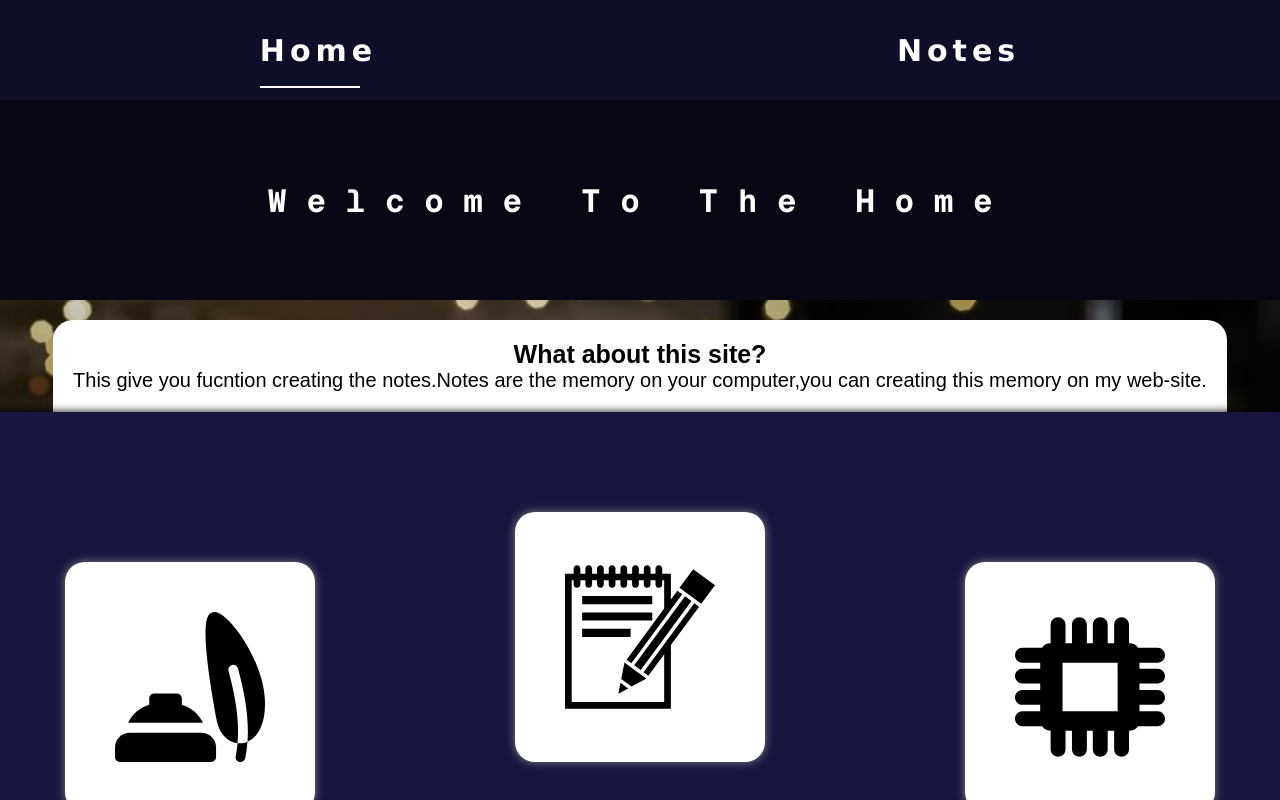
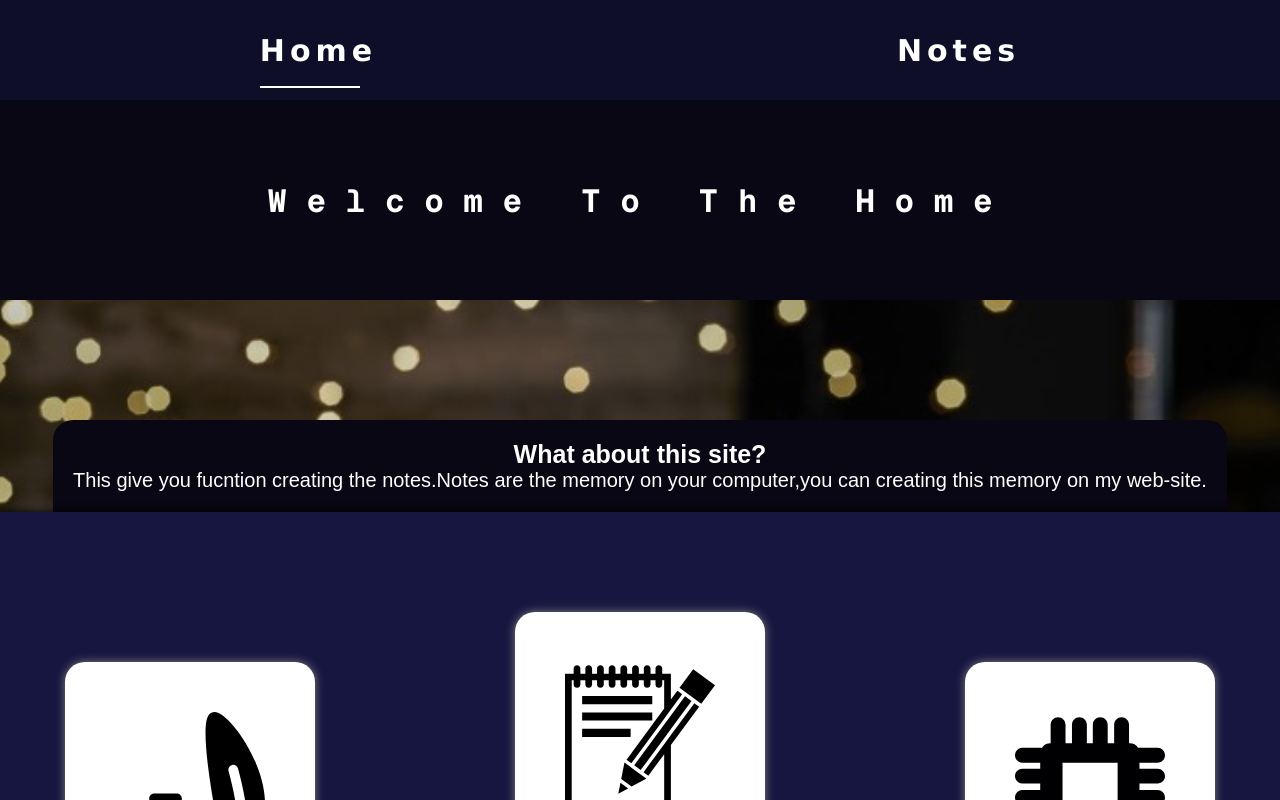
Before and after one commit to Simfort/notes-site.github.io, a React (Vite) app: page / in a window 1280 px wide. Shown: the top 800 px of the page. Built offline with nearby package versions, Linux system fonts and the light colour scheme; a web font is replaced by a local one.

Commit message:
modificated:AboutSectionH

```diff
--- a/src/components/AboutSectionH/AboutSectH.scss
+++ b/src/components/AboutSectionH/AboutSectH.scss
@@ -15,8 +15,9 @@
     background-position: center;
 
     .section-about__text {
-        background-color: white;
-        color: black;
+        margin-top: 100px;
+        background-color: rgb(9, 7, 19);
+        color: rgb(255, 255, 255);
         border-top-left-radius: 20px;
         border-top-right-radius: 20px;
         padding: 20px;
--- a/src/styles/AboutSectionH/AboutSectH.css
+++ b/src/styles/AboutSectionH/AboutSectH.css
@@ -1,21 +1,21 @@
 /*
 Error: Invalid CSS after "&.": expected class name, was "--1"
-        on line 71 of ./src/components/AboutSectionH/AboutSectH.scss
+        on line 72 of ./src/components/AboutSectionH/AboutSectH.scss
 
-66:                 padding: 50px;
-67:                 box-shadow: 0 0 10px gray;
-68:                 border-radius: 20px;
-69:                 background-color: white;
-70:
-71:                 &.--1 {
-72:                     margin-top: 50px;
-73:
-74:                 }
-75:
-76:                 &.--3 {
+67:                 padding: 50px;
+68:                 box-shadow: 0 0 10px gray;
+69:                 border-radius: 20px;
+70:                 background-color: white;
+71:
+72:                 &.--1 {
+73:                     margin-top: 50px;
+74:
+75:                 }
+76:
+77:                 &.--3 {
 
 Backtrace:
-./src/components/AboutSectionH/AboutSectH.scss:71
+./src/components/AboutSectionH/AboutSectH.scss:72
 /usr/share/rubygems-integration/all/gems/sass-3.7.4/lib/sass/scss/parser.rb:1308:in `expected'
 /usr/share/rubygems-integration/all/gems/sass-3.7.4/lib/sass/scss/parser.rb:1238:in `expected'
 /usr/share/rubygems-integration/all/gems/sass-3.7.4/lib/sass/scss/parser.rb:1233:in `tok!'
@@ -113,4 +113,4 @@ Backtrace:
 body:before {
   white-space: pre;
   font-family: monospace;
-  content: "Error: Invalid CSS after \"&.\": expected class name, was \"--1\"\A         on line 71 of ./src/components/AboutSectionH/AboutSectH.scss\A \A 66:                 padding: 50px;\A 67:                 box-shadow: 0 0 10px gray;\A 68:                 border-radius: 20px;\A 69:                 background-color: white;\A 70: \A 71:                 &.--1 {\A 72:                     margin-top: 50px;\A 73: \A 74:                 }\A 75: \A 76:                 &.--3 {"; }
+  content: "Error: Invalid CSS after \"&.\": expected class name, was \"--1\"\A         on line 72 of ./src/components/AboutSectionH/AboutSectH.scss\A \A 67:                 padding: 50px;\A 68:                 box-shadow: 0 0 10px gray;\A 69:                 border-radius: 20px;\A 70:                 background-color: white;\A 71: \A 72:                 &.--1 {\A 73:                     margin-top: 50px;\A 74: \A 75:                 }\A 76: \A 77:                 &.--3 {"; }
```
Also changed, not shown: 1 other file (tests, documents, lock files or other folders).
